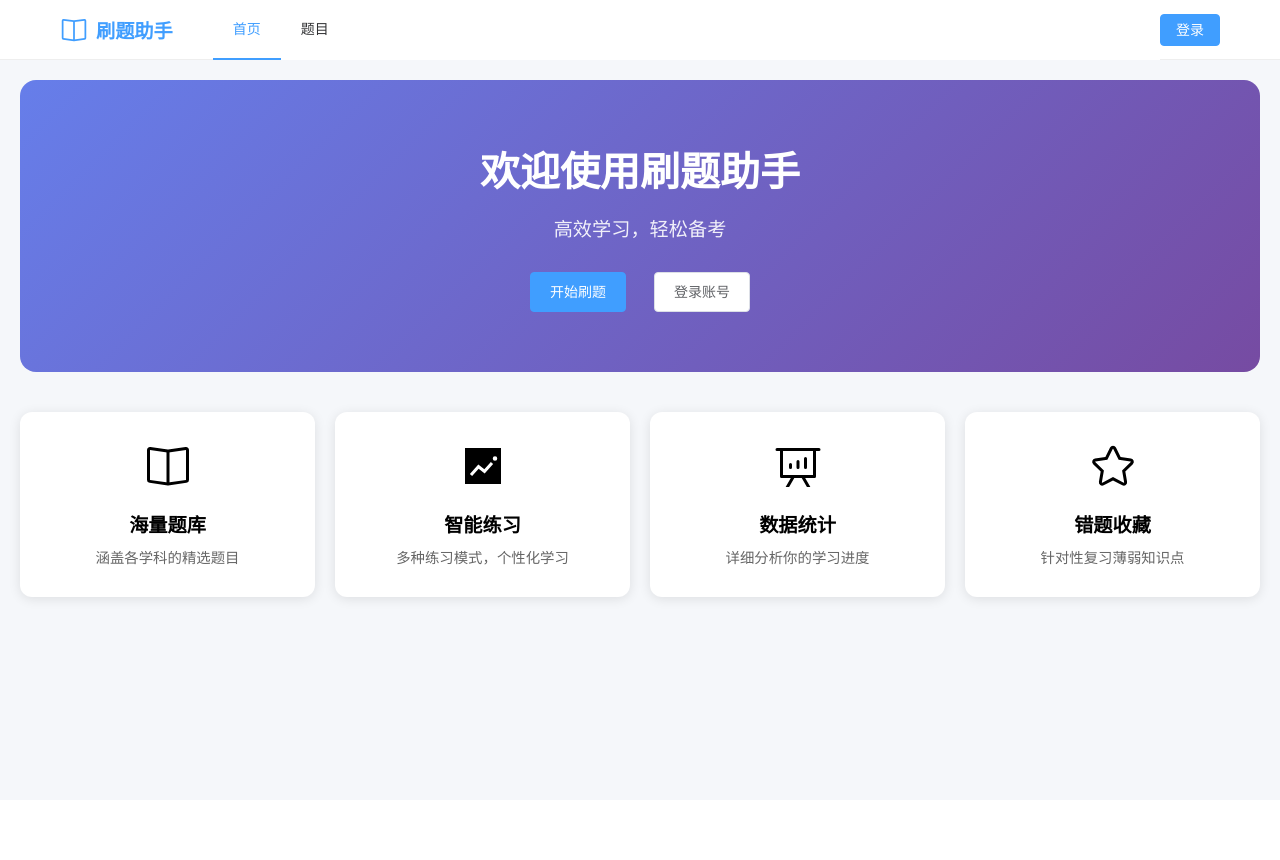
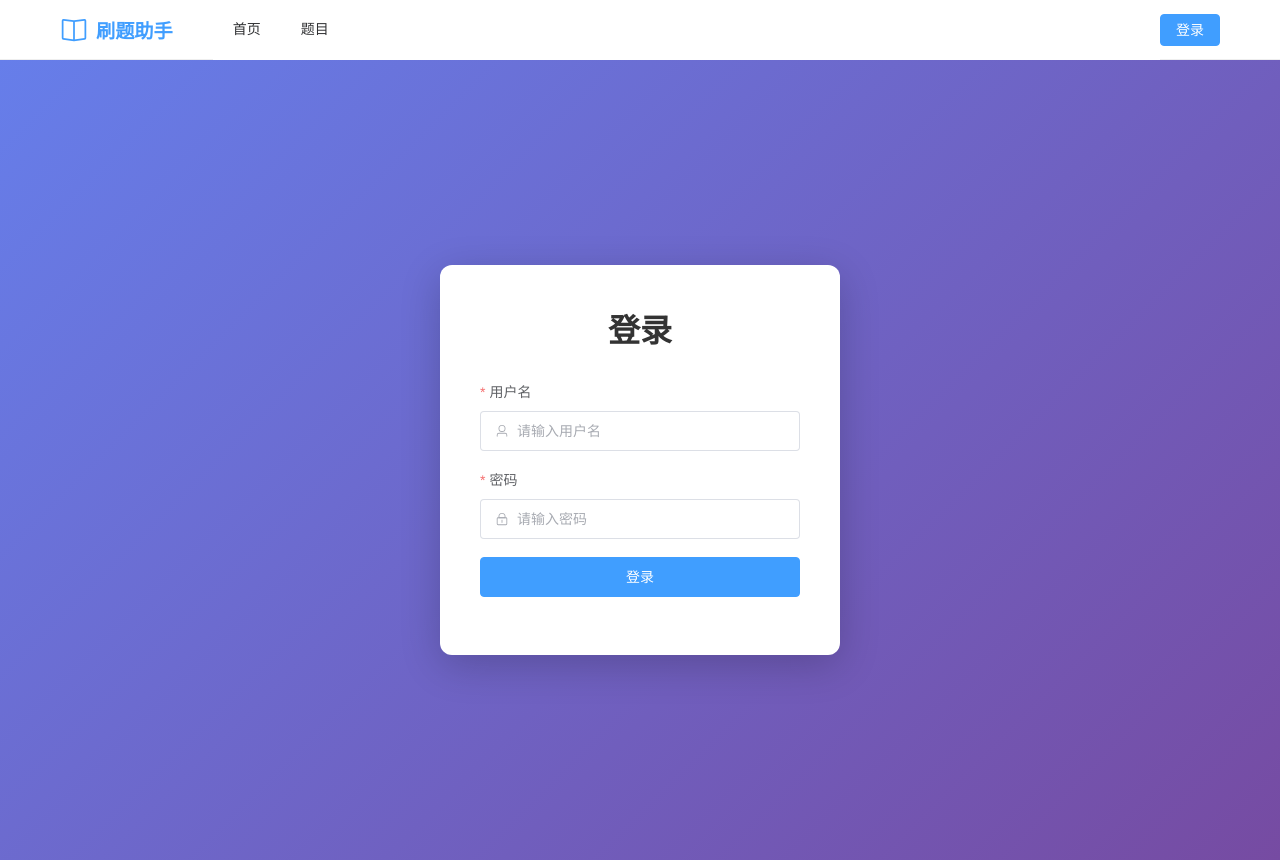
Before and after one commit to linyuaner/xuexizhushou, a Vue app: page / in a window 1280 px wide. Before the commit the page ends 800 px from the top, so only its background shows below. Built offline with nearby package versions, Linux system fonts and the light colour scheme; no server answers.

Commit message:
feat: 设置默认登录页面
Co-authored-by: traeagent <traeagent@users.noreply.github.com>

```diff
--- a/src/components/layout/AppHeader.vue
+++ b/src/components/layout/AppHeader.vue
@@ -1,7 +1,7 @@
 <template>
   <el-header class="app-header">
     <div class="header-content">
-      <div class="logo" @click="$router.push('/')">
+      <div class="logo" @click="$router.push(isLoggedIn ? '/home' : '/')">
         <el-icon :size="28"><Reading /></el-icon>
         <span>刷题助手</span>
       </div>
@@ -13,7 +13,7 @@
         class="header-menu"
         v-if="!isMobile"
       >
-        <el-menu-item index="/" @click="$router.push('/')">首页</el-menu-item>
+        <el-menu-item index="/home" @click="$router.push('/home')">首页</el-menu-item>
         <el-menu-item index="/questions" @click="$router.push('/questions')">题目</el-menu-item>
         <el-menu-item v-if="isLoggedIn" index="/practice" @click="$router.push('/practice')">练习</el-menu-item>
         <el-menu-item v-if="isLoggedIn" index="/banks" @click="$router.push('/banks')">题库</el-menu-item>
@@ -71,7 +71,7 @@ const handleCommand = (command) => {
     router.push('/profile')
   } else if (command === 'logout') {
     userStore.logout()
-    router.push('/login')
+    router.push('/')
   }
 }
 </script>
--- a/src/components/layout/AppSidebar.vue
+++ b/src/components/layout/AppSidebar.vue
@@ -6,7 +6,7 @@
       :collapse-transition="false"
       router
     >
-      <el-menu-item index="/">
+      <el-menu-item index="/home">
         <el-icon><HomeFilled /></el-icon>
         <template #title>首页</template>
       </el-menu-item>
--- a/src/router/index.js
+++ b/src/router/index.js
@@ -3,14 +3,14 @@ import { createRouter, createWebHistory } from 'vue-router'
 const routes = [
   {
     path: '/',
-    name: 'Home',
-    component: () => import('@/views/HomeView.vue')
-  },
-  {
-    path: '/login',
     name: 'Login',
     component: () => import('@/views/LoginView.vue'),
     meta: { guest: true }
+  },
+  {
+    path: '/home',
+    name: 'Home',
+    component: () => import('@/views/HomeView.vue')
   },
   {
     path: '/questions',
--- a/src/stores/user.js
+++ b/src/stores/user.js
@@ -24,7 +24,7 @@ export const useUserStore = defineStore('user', () => {
       localStorage.setItem('token', res.data.token)
       await fetchUserInfo()
       ElMessage.success('登录成功')
-      router.push('/')
+      router.push('/home')
       return res
     } catch (error) {
       ElMessage.error(error.message || '登录失败')
@@ -40,7 +40,7 @@ export const useUserStore = defineStore('user', () => {
     try {
       const res = await api.post('/auth/register', { email, password, username })
       ElMessage.success('注册成功，请登录')
-      router.push('/login')
+      router.push('/')
       return res
     } catch (error) {
       ElMessage.error(error.message || '注册失败')
@@ -55,7 +55,7 @@ export const useUserStore = defineStore('user', () => {
     token.value = ''
     userInfo.value = null
     localStorage.removeItem('token')
-    router.push('/login')
+    router.push('/')
     ElMessage.success('已退出登录')
   }
 
--- a/src/views/HomeView.vue
+++ b/src/views/HomeView.vue
@@ -8,7 +8,7 @@
           <el-button type="primary" size="large" @click="$router.push('/questions')">
             开始刷题
           </el-button>
-          <el-button size="large" @click="$router.push('/login')" v-if="!isLoggedIn">
+          <el-button size="large" @click="$router.push('/')" v-if="!isLoggedIn">
             登录账号
           </el-button>
         </div>
--- a/src/views/LoginView.vue
+++ b/src/views/LoginView.vue
@@ -57,7 +57,7 @@ const handleLogin = async () => {
   try {
     await userStore.login(form.username, form.password)
     ElMessage.success('登录成功')
-    const redirect = router.currentRoute.value.query.redirect || '/'
+    const redirect = router.currentRoute.value.query.redirect || '/home'
     router.push(redirect)
   } catch (error) {
     ElMessage.error(error.message || '登录失败')
```
Also changed, not shown: 1 other file (tests, documents, lock files or other folders).
